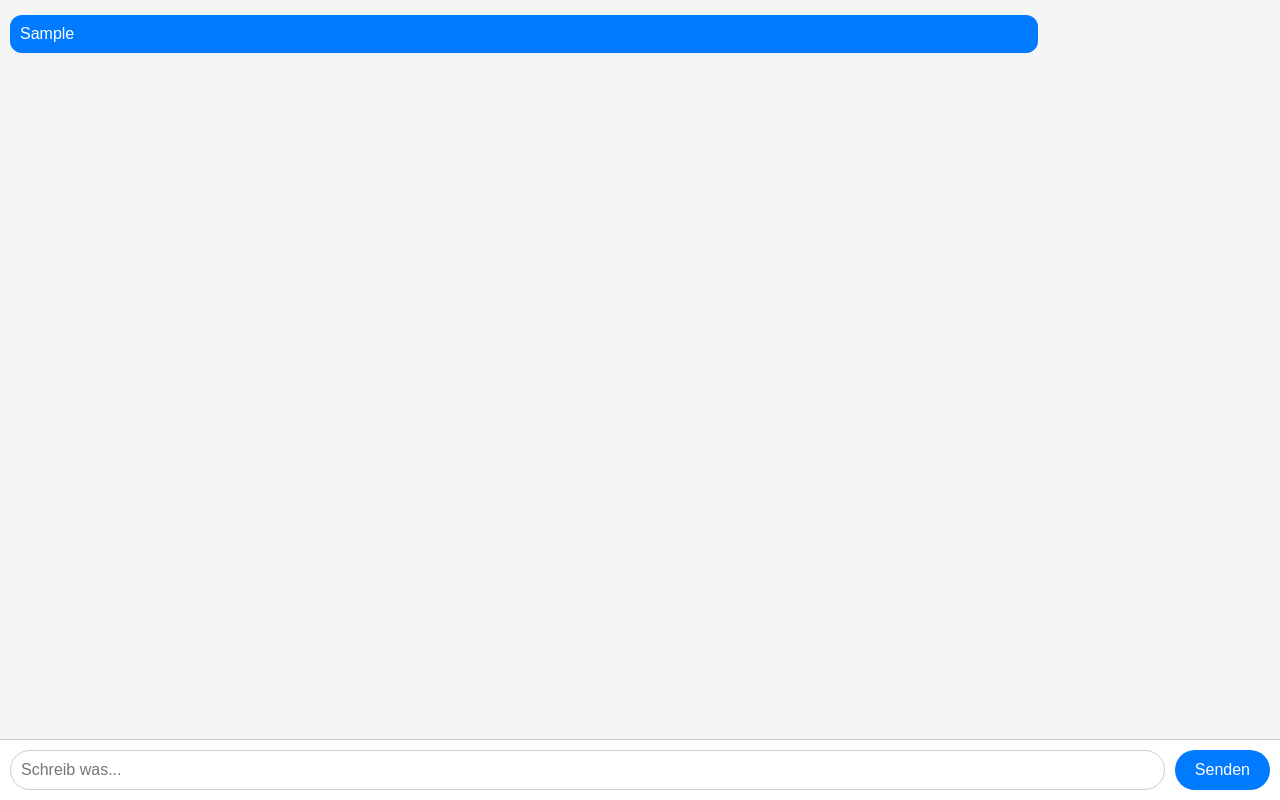
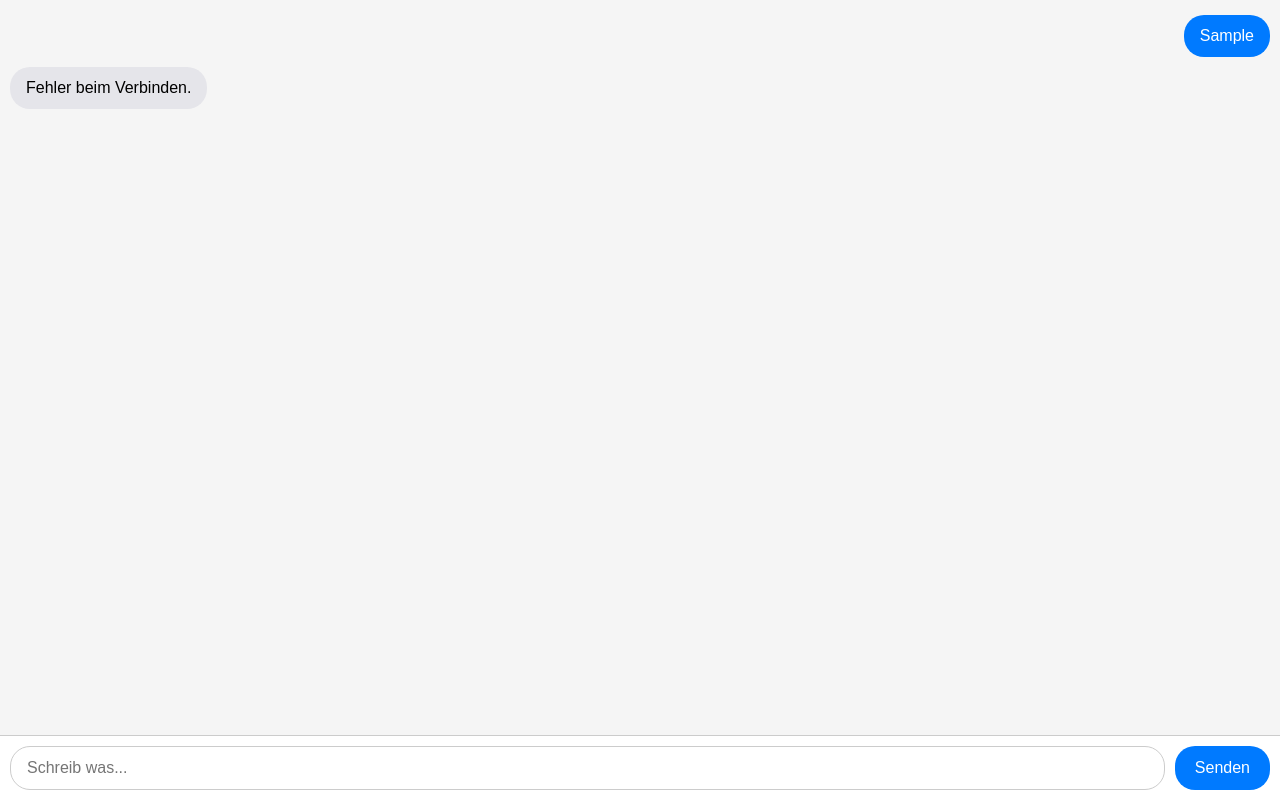
Before and after one commit to Karl-codeing/ki, a plain HTML site: page index.html in a window 1280 px wide. Both pictures are taken after typing "Sample" into the empty fields and a click on the button "Senden". Drawn offline with Linux system fonts and the light colour scheme; no server answers.

Commit message:
Update index.html

```diff
--- a/index.html
+++ b/index.html
@@ -3,10 +3,16 @@
 <head>
 <meta charset="UTF-8">
 <meta name="viewport" content="width=device-width, initial-scale=1.0">
-<title>Mein KI Chatbot</title>
+<title>ZiKi Chat bot</title>
+
+<!-- Apple Web App -->
 <link rel="apple-touch-icon" href="icon.png">
 <meta name="apple-mobile-web-app-capable" content="yes">
 <meta name="apple-mobile-web-app-status-bar-style" content="black-translucent">
+
+<!-- Manifest für Home Screen / PWA -->
+<link rel="manifest" href="manifest.json">
+
 <style>
   body, html {
     margin: 0;
@@ -17,37 +23,55 @@
     flex-direction: column;
     background: #f5f5f5;
   }
+
   #chat {
     flex: 1;
     overflow-y: auto;
     padding: 10px;
+    display: flex;
+    flex-direction: column;
   }
+
   .message {
     margin: 5px 0;
-    padding: 10px;
-    border-radius: 12px;
+    padding: 12px 16px;
+    border-radius: 20px;
     max-width: 80%;
     word-wrap: break-word;
+    transition: background 0.3s;
   }
-  .user { background: #007aff; color: white; align-self: flex-end; }
-  .bot { background: #e5e5ea; color: black; align-self: flex-start; }
+
+  .user {
+    background: #007aff;
+    color: white;
+    align-self: flex-end;
+  }
+
+  .bot {
+    background: #e5e5ea;
+    color: black;
+    align-self: flex-start;
+  }
+
   #inputArea {
     display: flex;
     padding: 10px;
     background: #fff;
     border-top: 1px solid #ccc;
   }
+
   #inputArea input {
     flex: 1;
-    padding: 10px;
+    padding: 12px 16px;
     font-size: 16px;
     border-radius: 20px;
     border: 1px solid #ccc;
     outline: none;
   }
+
   #inputArea button {
     margin-left: 10px;
-    padding: 10px 20px;
+    padding: 12px 20px;
     border-radius: 20px;
     border: none;
     background: #007aff;
@@ -55,10 +79,17 @@
     font-size: 16px;
     cursor: pointer;
   }
+
+  .loading {
+    font-style: italic;
+    color: #666;
+  }
 </style>
 </head>
 <body>
+
 <div id="chat"></div>
+
 <div id="inputArea">
   <input type="text" id="userInput" placeholder="Schreib was...">
   <button onclick="sendMessage()">Senden</button>
@@ -69,12 +100,28 @@ const apiKey = "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";
 const chat = document.getElementById("chat");
 const input = document.getElementById("userInput");
 
+function addMessage(text, sender) {
+  const msg = document.createElement('div');
+  msg.className = 'message ' + sender;
+  msg.innerText = text;
+  chat.appendChild(msg);
+  chat.scrollTop = chat.scrollHeight;
+}
+
 async function sendMessage() {
   const text = input.value.trim();
   if (!text) return;
   addMessage(text, 'user');
   input.value = '';
 
+  // Ladeanzeige
+  const loadingMsg = document.createElement('div');
+  loadingMsg.className = 'message bot loading';
+  loadingMsg.innerText = '...';
+  chat.appendChild(loadingMsg);
+  chat.scrollTop = chat.scrollHeight;
+
+  try {
     const response = await fetch("https://api-inference.huggingface.co/models/gpt2", {
       method: "POST",
       headers: {
@@ -84,6 +131,7 @@ async function sendMessage() {
       body: JSON.stringify({inputs: text})
     });
     const data = await response.json();
+
     let botText = "";
     if(data.error){
       botText = "Fehler: " + data.error;
@@ -92,19 +140,20 @@ async function sendMessage() {
     } else {
       botText = "Keine Antwort erhalten.";
     }
+
+    loadingMsg.remove();
     addMessage(botText, 'bot');
-  chat.scrollTop = chat.scrollHeight;
+
+  } catch(e) {
+    loadingMsg.remove();
+    addMessage("Fehler beim Verbinden.", 'bot');
+  }
 }
 
-function addMessage(text, sender) {
-  const msg = document.createElement('div');
-  msg.className = 'message ' + sender;
-  msg.innerText = text;
-  chat.appendChild(msg);
-}
 input.addEventListener("keypress", function(e){
   if(e.key === "Enter") sendMessage();
 });
 </script>
+
 </body>
 </html>
```
Lines whose indentation alone changed are shown as unchanged.
